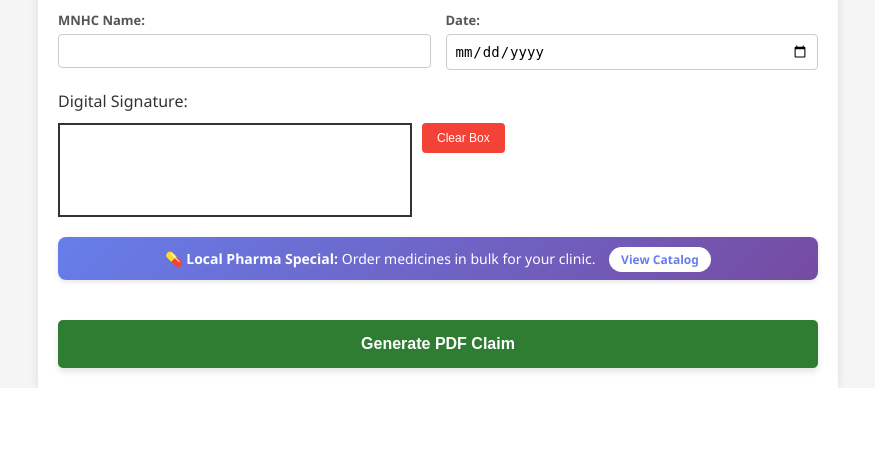
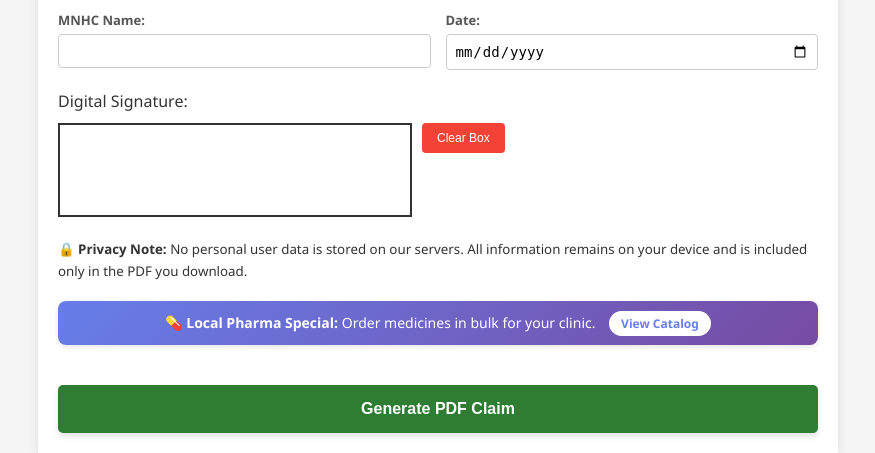
Before and after one commit to smartbiopk/cliamapp, a Flask app: page / in a window 1280 px wide. Shown: the part 1291-1744 px from the top of the page, without its empty margins (202-1077 px from the left). Before the commit the page ends 1679 px from the top, so only its background shows below. Run offline with Flask 3, Linux system fonts and the light colour scheme.

Commit message:
Update index.html

```diff
--- a/templates/index.html
+++ b/templates/index.html
@@ -190,6 +190,14 @@
                 <input type="hidden" name="signature" id="signatureData">
             </div>
 
+            <!-- Privacy Disclaimer -->
+            <div class="disclaimer-box">
+                <small>
+                    🔒 <strong>Privacy Note:</strong> No personal user data is stored on our servers.
+                    All information remains on your device and is included only in the PDF you download.
+                </small>
+            </div>
+
             <!-- Pharma Ad (Bottom - Before Submit) -->
             <div class="ad-banner bottom-ad">
                 <div class="ad-content">
```
